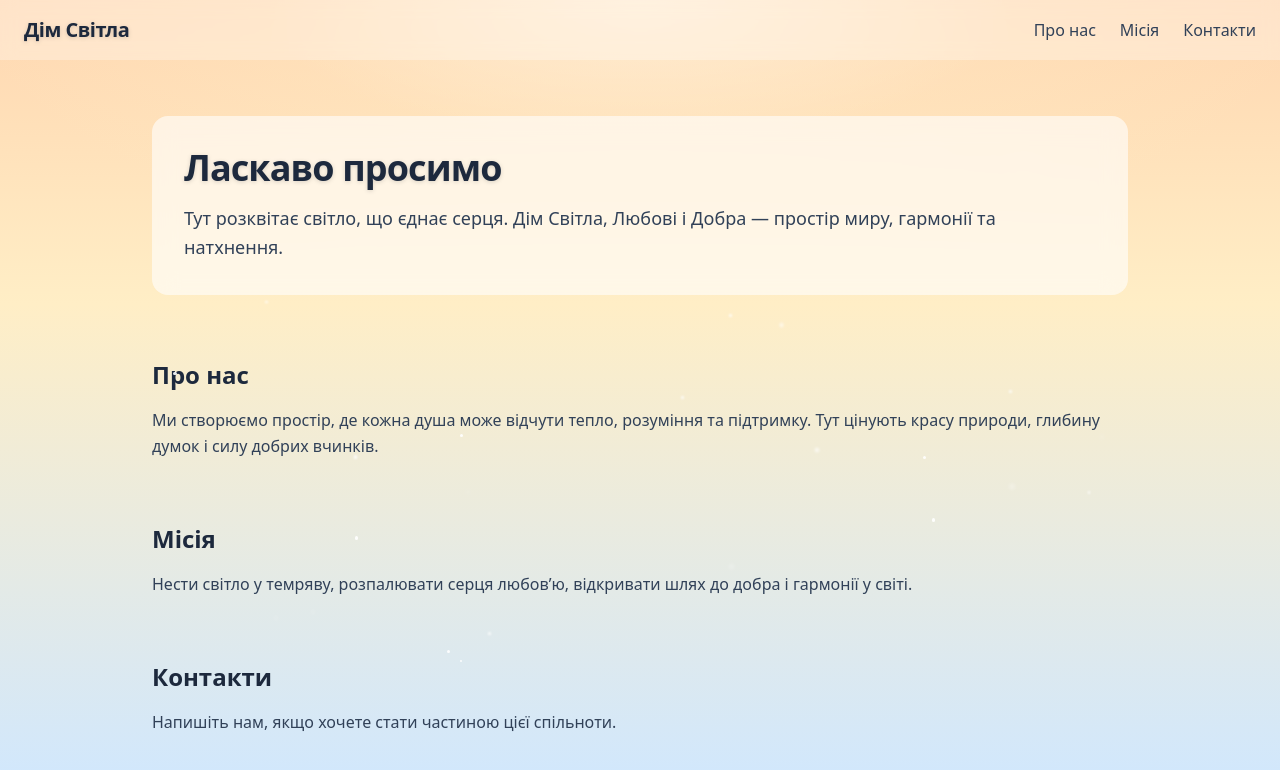
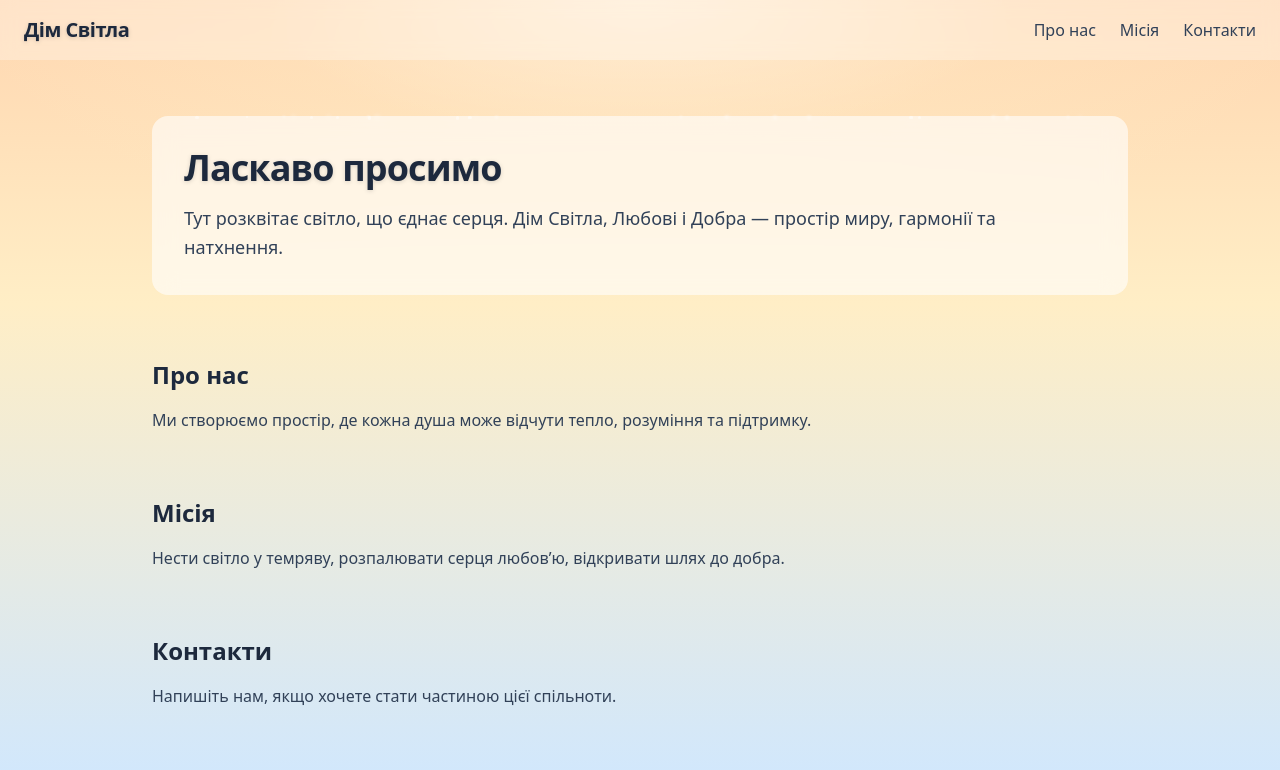
Before and after one commit to Stas-prog/Dim-Svitla-Love-Dobra, a Next.js app: page / in a window 1280 px wide. Shown: the top 770 px of the page. Built offline with nearby package versions, Linux system fonts and the light colour scheme.

Commit message:
5 commit

```diff
--- a/src/app/page.tsx
+++ b/src/app/page.tsx
@@ -1,17 +1,30 @@
 'use client'
 
+import Navbar from "@/components/Navbar";
 import dynamic from "next/dynamic";
-import Navbar from "@/components/Navbar";
+import { ParallaxProvider, ParallaxLayer } from "@/lib/parallax";
+import ParallaxBackground from "@/components/ParallaxBackground";
 
+// Sparkles залишаємо client-only (щоб не було hydration mismatch)
 const Sparkles = dynamic(() => import("@/components/Sparkles"), { ssr: false });
+import FadeInWhenVisible from "@/components/FadeInWhenVisible";
 
 export default function Page() {
   return (
     <>
       <Navbar />
+      <ParallaxProvider>
         <main className="relative mx-auto max-w-5xl px-6 py-14">
+          {/* Легкий фоновий паралакс-«повітря» */}
+          <ParallaxBackground />
+
+          {/* Іскри на іншій глибині, щоб з’явилась перспектива */}
+          <ParallaxLayer depth={0.6}>
             <Sparkles count={28} />
-        <section className="relative rounded-2xl bg-white/60 backdrop-blur-md p-8 shadow-soft animate-drift">
+          </ParallaxLayer>
+
+          <FadeInWhenVisible>
+            <section className="relative rounded-2xl bg-white/60 backdrop-blur-md p-8 shadow-soft">
               <h2 className="text-3xl md:text-4xl font-semibold tracking-tight drop-shadow-sm">
                 Ласкаво просимо
               </h2>
@@ -20,30 +33,36 @@ export default function Page() {
                 Дім Світла, Любові і Добра — простір миру, гармонії та натхнення.
               </p>
             </section>
+          </FadeInWhenVisible>
 
+          <FadeInWhenVisible>
             <section id="about" className="mt-16">
               <h3 className="text-2xl font-semibold text-slate-800 mb-4">Про нас</h3>
               <p className="text-slate-700 leading-relaxed">
-            Ми створюємо простір, де кожна душа може відчути тепло, розуміння
-            та підтримку. Тут цінують красу природи, глибину думок і силу добрих вчинків.
+                Ми створюємо простір, де кожна душа може відчути тепло, розуміння та підтримку.
               </p>
             </section>
+          </FadeInWhenVisible>
 
+          <FadeInWhenVisible>
             <section id="mission" className="mt-16">
               <h3 className="text-2xl font-semibold text-slate-800 mb-4">Місія</h3>
               <p className="text-slate-700 leading-relaxed">
-            Нести світло у темряву, розпалювати серця любов’ю, відкривати
-            шлях до добра і гармонії у світі.
+                Нести світло у темряву, розпалювати серця любов’ю, відкривати шлях до добра.
               </p>
             </section>
+          </FadeInWhenVisible>
 
+          <FadeInWhenVisible>
             <section id="contact" className="mt-16">
               <h3 className="text-2xl font-semibold text-slate-800 mb-4">Контакти</h3>
               <p className="text-slate-700 leading-relaxed">
                 Напишіть нам, якщо хочете стати частиною цієї спільноти.
               </p>
             </section>
+          </FadeInWhenVisible>
         </main>
+      </ParallaxProvider>
     </>
   );
 }
--- /dev/null
+++ b/src/components/FadeInWhenVisible.tsx
@@ -0,0 +1,28 @@
+"use client";
+
+import { motion, useAnimation } from "framer-motion";
+import { useEffect } from "react";
+import { useInView } from "react-intersection-observer";
+
+export default function FadeInWhenVisible({ children }: { children: React.ReactNode }) {
+    const controls = useAnimation();
+    const [ref, inView] = useInView({ threshold: 0.1, triggerOnce: true });
+
+    useEffect(() => {
+        if (inView) controls.start("visible");
+    }, [controls, inView]);
+
+    return (
+        <motion.div
+            ref={ref}
+            initial="hidden"
+            animate={controls}
+            variants={{
+                hidden: { opacity: 0, y: 40 },
+                visible: { opacity: 1, y: 0, transition: { duration: 0.8, ease: "easeOut" } },
+            }}
+        >
+            {children}
+        </motion.div>
+    );
+}
--- /dev/null
+++ b/src/components/ParallaxBackground.tsx
@@ -0,0 +1,12 @@
+"use client";
+
+import { ParallaxLayer } from "@/lib/parallax";
+
+/** Напівпрозорий шар, що ледь рухається і підсилює «повітря» */
+export default function ParallaxBackground() {
+    return (
+        <ParallaxLayer depth={0.25}>
+            <div className="absolute inset-0 pointer-events-none" />
+        </ParallaxLayer>
+    );
+}
--- a/src/components/Sparkles.tsx
+++ b/src/components/Sparkles.tsx
@@ -1,4 +1,3 @@
-// src/components/Sparkles.tsx
 "use client";
 
 import { useEffect, useState } from "react";
@@ -21,7 +20,7 @@ export default function Sparkles({ count = 28 }: { count?: number }) {
         setDots(Array.from({ length: count }, make));
     }, [count]);
 
-    if (!dots) return null; // на сервері нічого не рендериться, на клієнті з’явиться після mount
+    if (!dots) return null;
 
     return (
         <div aria-hidden className="pointer-events-none absolute inset-0">
--- /dev/null
+++ b/src/lib/parallax.tsx
@@ -0,0 +1,119 @@
+"use client";
+
+import { createContext, useContext, useEffect, useMemo, useState } from "react";
+
+type Offset = { x: number; y: number };
+
+const ParallaxCtx = createContext<Offset>({ x: 0, y: 0 });
+export function useParallax() {
+    return useContext(ParallaxCtx);
+}
+
+export function ParallaxProvider({ children }: { children: React.ReactNode }) {
+    const [offset, setOffset] = useState<Offset>({ x: 0, y: 0 });
+    const [permissionAsked, setPermissionAsked] = useState(false);
+    const [isIOS, setIsIOS] = useState(false);
+
+    // Виявляємо iOS один раз на клієнті
+    useEffect(() => {
+        setIsIOS(/iPad|iPhone|iPod/.test(navigator.userAgent) && !(window as any).MSStream);
+    }, []);
+
+    // Обробники винесені на рівень компонента — тепер вони доступні і в useEffect, і в requestGyro
+    const handleMove = (e: MouseEvent) => {
+        const x = (e.clientX / window.innerWidth - 0.5) * 10;
+        const y = (e.clientY / window.innerHeight - 0.5) * 10;
+        setOffset({ x, y });
+    };
+
+    const handleOrientation = (e: DeviceOrientationEvent) => {
+        const x = (e.gamma ?? 0) / 5;
+        const y = (e.beta ?? 0) / 5;
+        setOffset({ x, y });
+    };
+
+    useEffect(() => {
+        // На десктопі одразу вмикаємо мишу
+        if (!isIOS) {
+            window.addEventListener("mousemove", handleMove, { passive: true });
+        }
+        return () => {
+            window.removeEventListener("mousemove", handleMove);
+            window.removeEventListener("deviceorientation", handleOrientation);
+        };
+        // isIOS у залежностях, щоб при зміні правильно перевісити слухачі
+    }, [isIOS]);
+
+    // Кнопка на iOS викликає цей запит (має бути після жесту користувача)
+    const requestGyro = async () => {
+        try {
+            // @ts-expect-error — iOS Safari API
+            if (DeviceOrientationEvent?.requestPermission) {
+                // @ts-expect-error — iOS Safari API
+                const perm = await DeviceOrientationEvent.requestPermission();
+                if (perm === "granted") {
+                    window.addEventListener("deviceorientation", handleOrientation);
+                    setPermissionAsked(true);
+                }
+            } else {
+                window.addEventListener("deviceorientation", handleOrientation);
+                setPermissionAsked(true);
+            }
+        } catch (err) {
+            console.error("Gyro permission error:", err);
+        }
+    };
+
+    const value = useMemo(() => offset, [offset]);
+
+    return (
+        <ParallaxCtx.Provider value={value}>
+            {isIOS && !permissionAsked && (
+                <button
+                    onClick={requestGyro}
+                    aria-label="Увімкнути рух фону"
+                    className="fixed bottom-4 right-4 z-50 flex items-center justify-center w-12 h-12 rounded-full bg-amber-400 shadow-lg hover:bg-amber-300 transition"
+                >
+                    {/* Іконка компаса */}
+                    <svg
+                        xmlns="http://www.w3.org/2000/svg"
+                        className="w-6 h-6 text-slate-900"
+                        fill="none"
+                        viewBox="0 0 24 24"
+                        stroke="currentColor"
+                        strokeWidth={2}
+                    >
+                        <path strokeLinecap="round" strokeLinejoin="round"
+                            d="M12 3v1m0 16v1M21 12h1M2 12H1m8.464 3.536 4.243-1.415 1.415-4.243-4.243 1.415-1.415 4.243M19.071 4.929l-.707.707M4.929 19.071l.707-.707M19.071 19.071l-.707-.707M4.929 4.929l.707.707" />
+                    </svg>
+                </button>
+            )}
+            {children}
+        </ParallaxCtx.Provider>
+    );
+}
+
+/** Шар паралаксу. depth 0..1: менше = далі, рух слабший. */
+export function ParallaxLayer({
+    depth = 1,
+    className,
+    children,
+}: {
+    depth?: number;
+    className?: string;
+    children?: React.ReactNode;
+}) {
+    const { x, y } = useParallax();
+    return (
+        <div
+            className={className}
+            style={{
+                transform: `translate(${x * depth}px, ${y * depth}px)`,
+                transition: "transform 75ms ease-out",
+                willChange: "transform",
+            }}
+        >
+            {children}
+        </div>
+    );
+}
```
Also changed, not shown: package.json (+7 -5 lines), 1 other file (tests, documents, lock files or other folders). Lines whose indentation alone changed are shown as unchanged.
